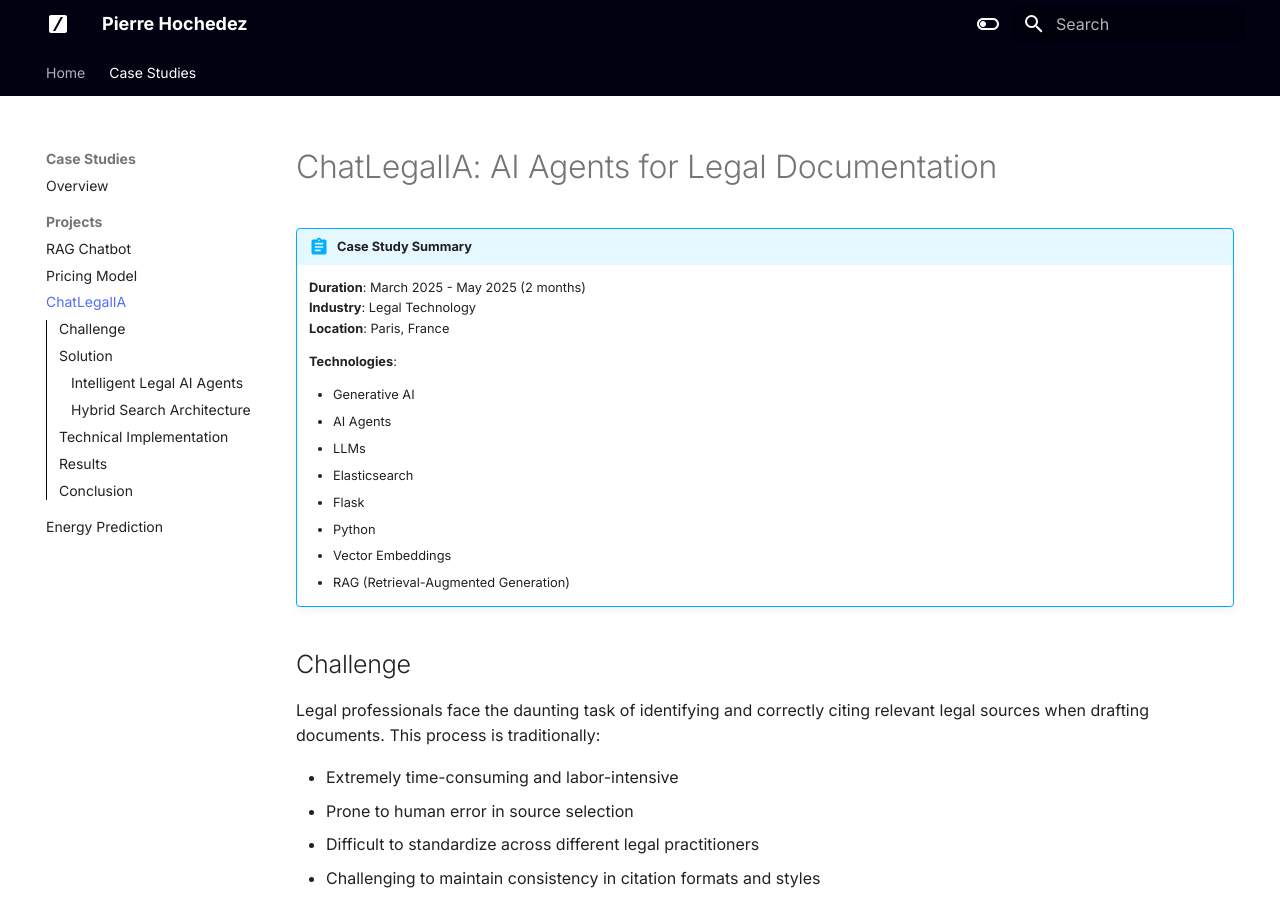
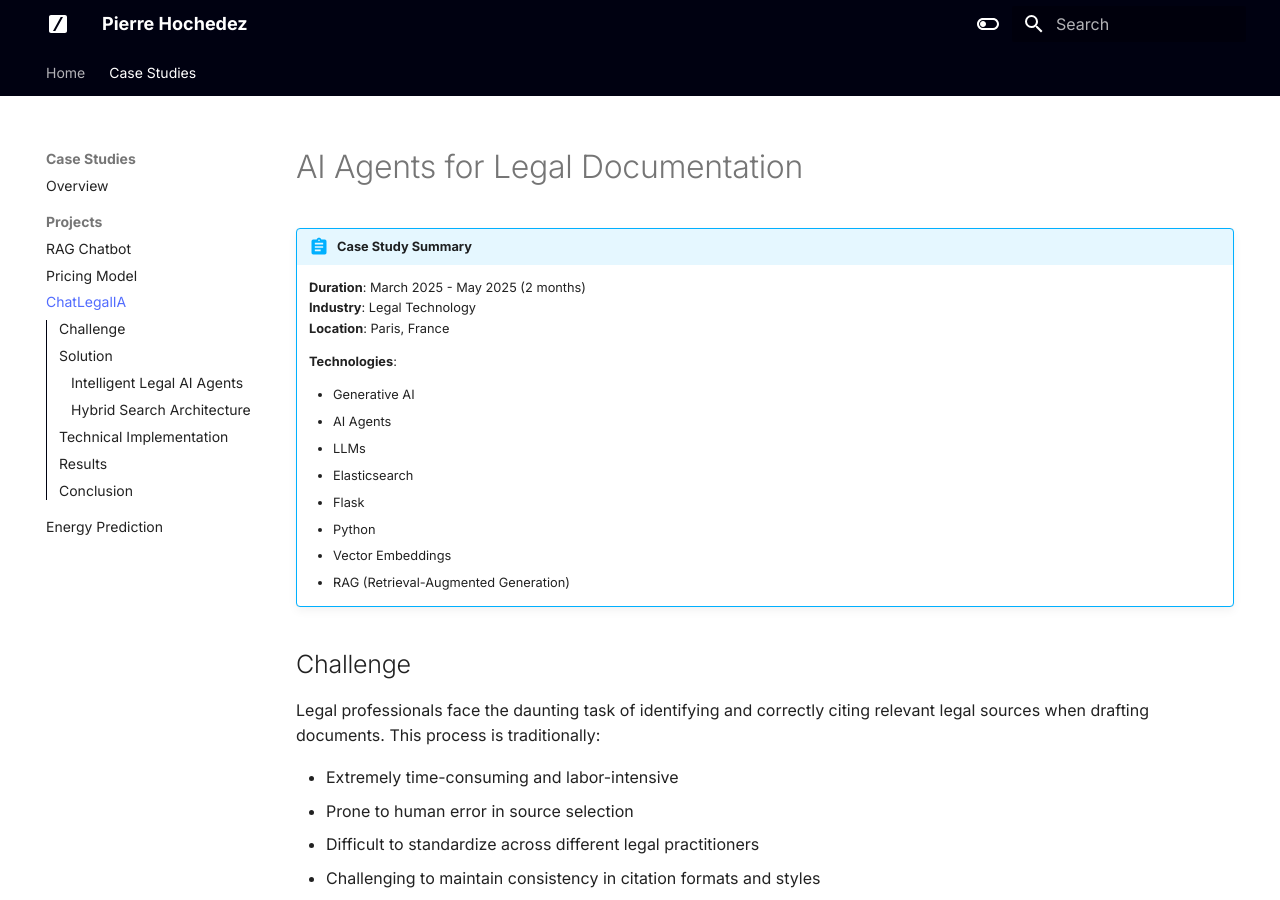
Before and after one commit to pierrehoch/website_pierrehochedez, an MkDocs documentation site: the page built from docs/portfolio/projects/project-3.md, in a window 1280 px wide and 900 px high. Built offline with MkDocs 1.6.1 and Material for MkDocs 9.7.7, drawn with Linux system fonts in a browser that asks for light colours.

```diff
--- a/docs/portfolio/projects/project-3.md
+++ b/docs/portfolio/projects/project-3.md
@@ -1,9 +1,9 @@
 ---
-title: ChatLegalIA - AI Agents for Legal Documentation
+title: AI Agents for Legal Documentation
 description: Design and implementation of AI agents capable of automatically identifying relevant legal sources and integrating them into generated legal documents
 ---
 
-# ChatLegalIA: AI Agents for Legal Documentation
+# AI Agents for Legal Documentation
 
 !!! abstract "Case Study Summary"
     **Duration**: March 2025 - May 2025 (2 months)
```
Also changed, not shown: docs/portfolio/projects/project-1.md (+1 -1 lines), docs/portfolio/projects/project-2.md (+1 -1 lines), docs/portfolio/projects/project-4.md (+1 -1 lines).
